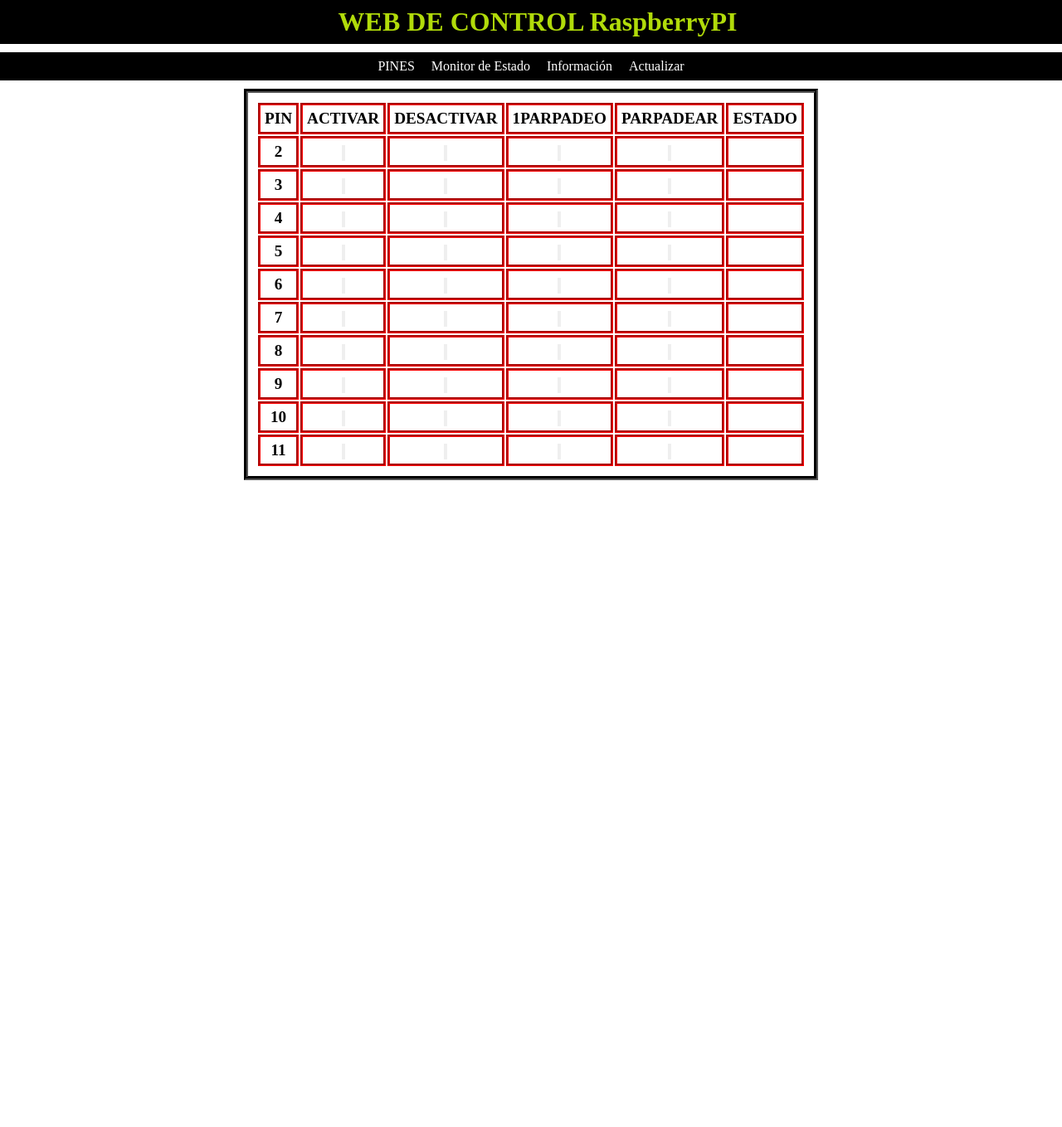
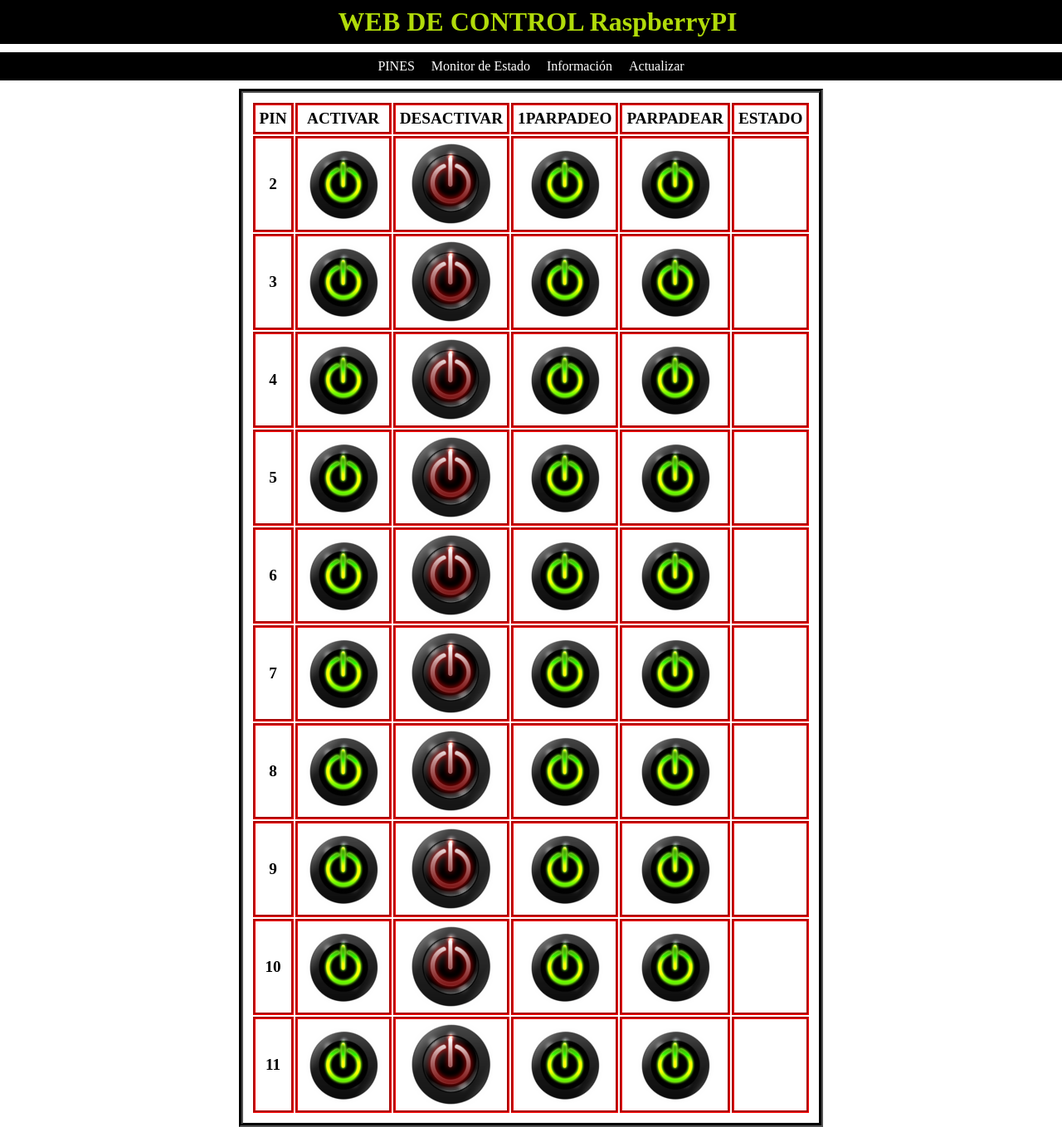
Before and after one commit to raupulus/raspberry_web, a PHP site: page / in a window 1280 px wide. Shown: the whole page at 83% size. Before the commit the page ends 579 px from the top, so only its background shows below. Run offline with PHP 8.4, Linux system fonts and the light colour scheme.

Commit message:
Estilos para INPUT con imagen de fondo

```diff
--- a/Web Administración Raspberri PI/style.css
+++ b/Web Administración Raspberri PI/style.css
@@ -68,3 +68,23 @@ TABLA CONTROL GPIO
 	width: 80px;
 	height: 80px;
 }
+
+/*
+----------------------
+INPUT
+----------------------
+*/
+.activar {
+	width: 100px;
+	height: 100px;
+	background-color: transparent;
+	background-image: url(images/on.png);
+	border: none;
+}
+.desactivar {
+	width: 100px;
+	height: 100px;
+	background-color: transparent;
+	background-image: url(images/off.png);
+	border: none;
+}
```
